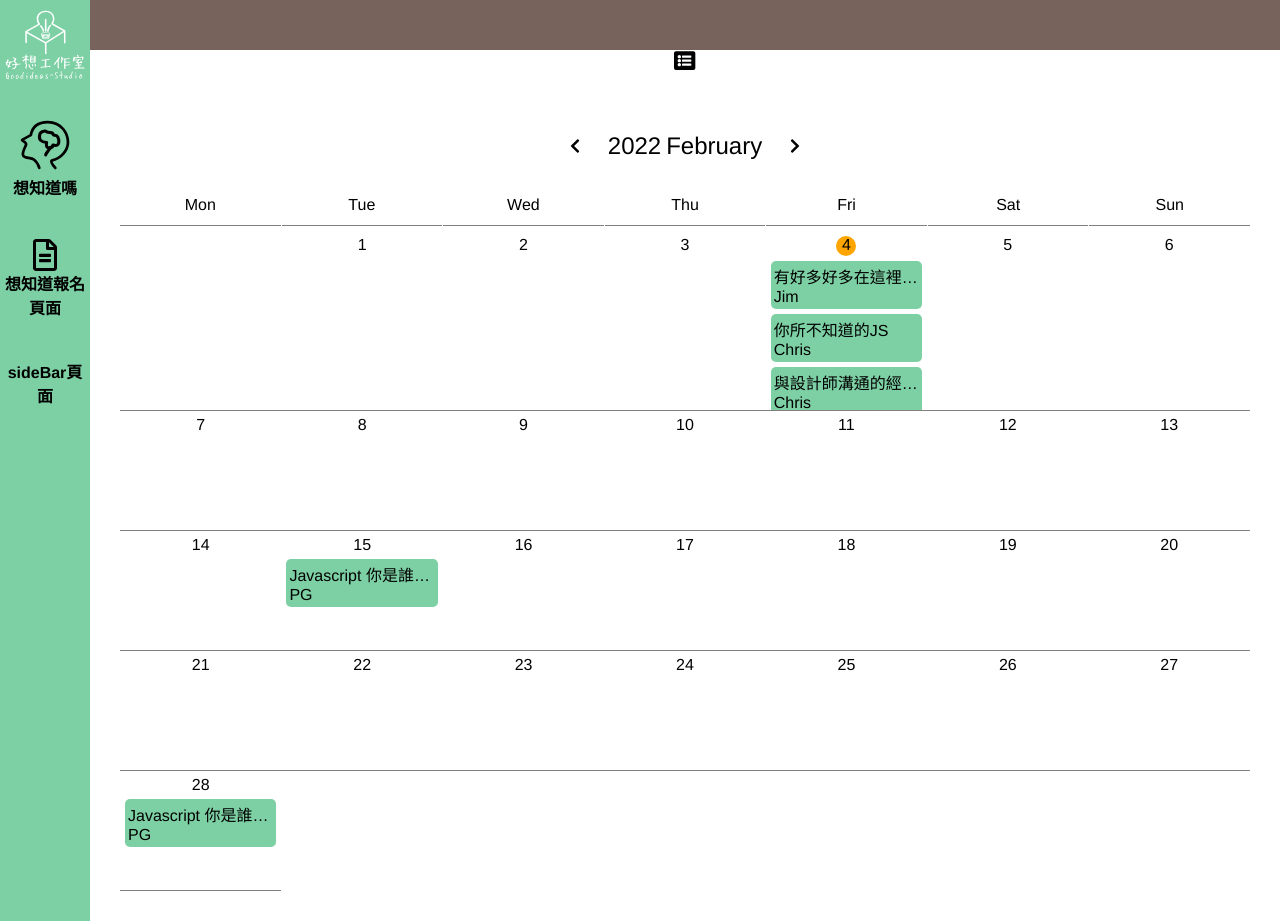
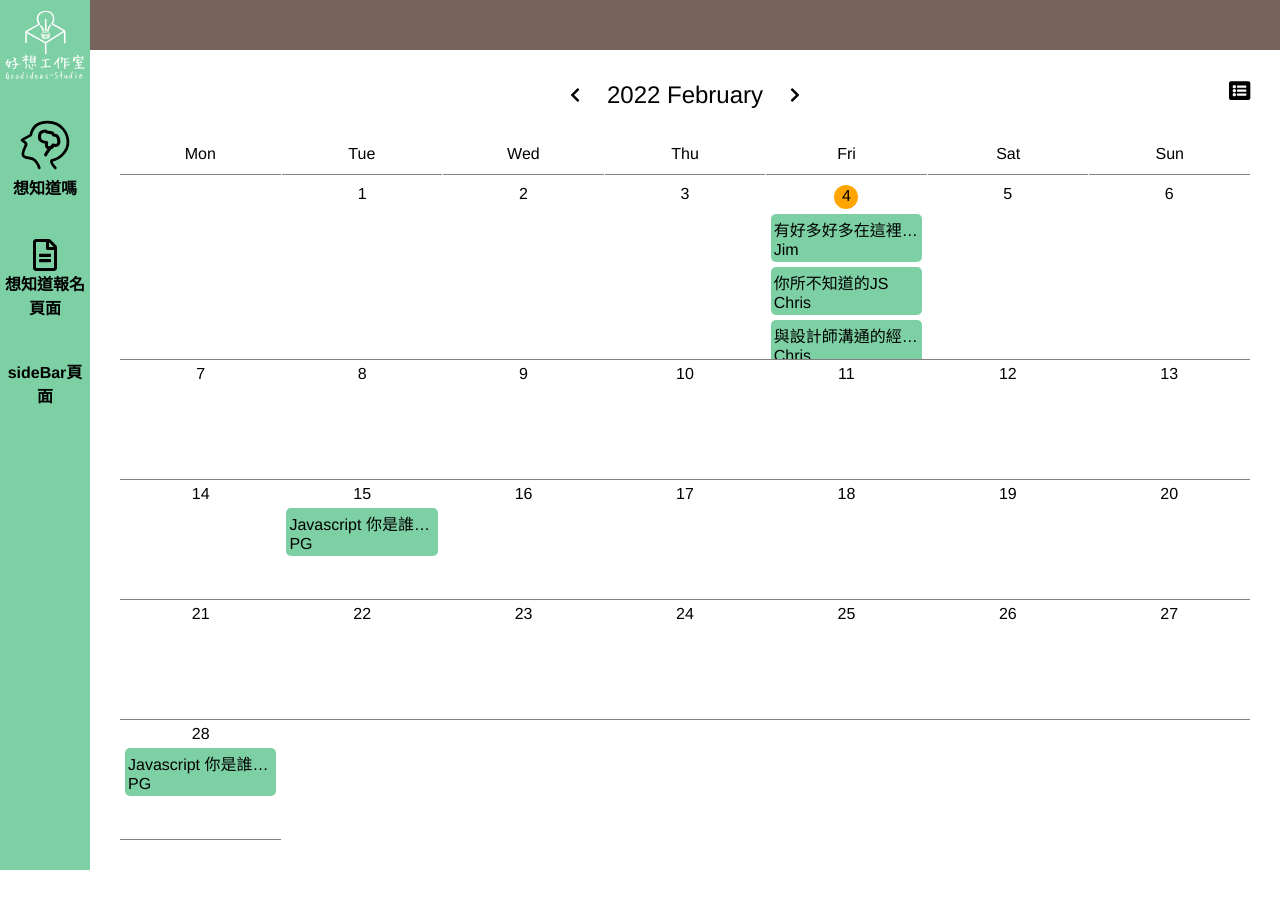
Before and after one commit to sherry-hooo/wannaKnow-platform, a Vue app: page /calendar in a window 1280 px wide. After the commit the page ends 870 px from the top, so only its background shows below. Built offline with nearby package versions, Linux system fonts and the light colour scheme.

Commit message:
Calendar: feat separate components

```diff
--- /dev/null
+++ b/src/components/calendar/CalendarSelector.vue
@@ -0,0 +1,66 @@
+<template>
+  <div class="calendar_header">
+    <div class="calendar_header_chevron" @click="previousMonth">
+      <font-awesome-icon icon="chevron-left"></font-awesome-icon>
+    </div>
+    <div class="calendar_header_title">
+      <p>{{ displayDate }}</p>
+    </div>
+    <div class="calendar_header_chevron" @click="nextMonth">
+      <font-awesome-icon icon="chevron-right"></font-awesome-icon>
+    </div>
+  </div>
+</template>
+
+<script>
+import dayjs from "dayjs";
+export default {
+  props: ["calendarDay"],
+  data() {
+    return {};
+  },
+  computed: {
+    displayDate() {
+      return dayjs(this.calendarDay).format("YYYY MMMM");
+    },
+  },
+  methods: {
+    previousMonth() {
+      this.$emit("previousMonth");
+    },
+    nextMonth() {
+      this.$emit("nextMonth");
+    },
+  },
+};
+</script>
+
+<style scoped lang="scss">
+.calendar_header {
+  display: flex;
+  justify-content: center;
+  align-items: center;
+  padding: 0px 0 30px;
+  &_title {
+    display: flex;
+    justify-content: center;
+    width: 170px;
+    margin: 0 10px;
+    > p {
+      @extend %title;
+      cursor: pointer;
+    }
+  }
+  &_chevron {
+    display: flex;
+    justify-content: center;
+    align-items: center;
+    width: 30px;
+    height: 30px;
+    &:hover {
+      background: rgba(211, 211, 211, 0.5);
+      border-radius: 50%;
+    }
+  }
+}
+</style>
--- /dev/null
+++ b/src/components/calendar/CalendarWeekDays.vue
@@ -0,0 +1,30 @@
+<template>
+  <ol class="calendar_weekDays">
+    <li v-for="(weekday, index) in weekdays" :key="index">
+      {{ weekday }}
+    </li>
+  </ol>
+</template>
+
+<script>
+export default {
+  data() {
+    return {
+      weekdays: ["Mon", "Tue", "Wed", "Thu", "Fri", "Sat", "Sun"],
+    };
+  },
+};
+</script>
+
+<style scoped lang="scss">
+.calendar_weekDays {
+  display: grid;
+  grid-template-columns: repeat(7, 1fr);
+  gap: 1px;
+  padding: 5px 0;
+  li {
+    height: 30px;
+    border-bottom: 1px solid gray;
+  }
+}
+</style>
--- a/src/views/WannaKnow/CalendarView.vue
+++ b/src/views/WannaKnow/CalendarView.vue
@@ -1,63 +1,51 @@
 <template>
   <!-- Sherry負責 -->
+  <div class="calendar">
     <router-link :to="{ name: 'ListView' }" class="calendar_icon">
       <font-awesome-icon icon="list-alt" size="lg"></font-awesome-icon>
     </router-link>
-  <div class="calendar">
-    <div class="calendar_header">
-      <div class="calendar_chevron" @click="previousMonth">
-        <font-awesome-icon icon="chevron-left"></font-awesome-icon>
-      </div>
-      <div class="calendar_header_title">
-        <p class="calendar_header_title_year">{{ year }}</p>
-        <p class="calendar_header_title_month">{{ monthInEng }}</p>
-      </div>
-      <div class="calendar_chevron" @click="nextMonth">
-        <font-awesome-icon icon="chevron-right"></font-awesome-icon>
-      </div>
-    </div>
-    <ol class="calendar_weekDays">
-      <li v-for="(weekday, index) in weekdays" :key="index">
-        {{ weekday }}
-      </li>
-    </ol>
+    <CalendarSelector
+      :calendarDay="calendarDay"
+      @previousMonth="previousMonth"
+      @nextMonth="nextMonth"
+    />
+    <CalendarWeekDays />
     <div class="calendar_body">
       <ul
         class="calendar_body_day"
         v-for="(day, index) in monthDays"
         :key="index"
         :class="[
-          { hightLightToday: calendarDay + '-' + day === today },
+          { today: calendarDay + '-' + day === today },
           { datesCols: day > 0 },
         ]"
       >
         <span>
           {{ day }}
         </span>
-        <template v-if="hasEvent(day)">
         <CalendarEvent
-            v-for="event in wannaKnowEvents(day)"
+          v-for="event in wannaKnowEventsObj[day]"
           :key="event.id"
           :wannaKnowEvent="event"
         ></CalendarEvent>
-        </template>
       </ul>
     </div>
   </div>
 </template>
 
 <script>
-import CalendarEvent from "@/components/CalendarEvent";
+import CalendarWeekDays from "@/components/calendar/CalendarWeekDays";
+import CalendarSelector from "@/components/calendar/CalendarSelector";
+import CalendarEvent from "@/components/calendar/CalendarEvent";
 import dayjs from "dayjs";
 import weekday from "dayjs/plugin/weekday";
 dayjs.extend(weekday);
 
 export default {
   name: "CalendarView",
-  components: { CalendarEvent },
+  components: { CalendarSelector, CalendarWeekDays, CalendarEvent },
   data() {
     return {
-      weekdays: ["Mon", "Tue", "Wed", "Thu", "Fri", "Sat", "Sun"],
       calendarDay: dayjs().format("YYYY-MM"),
       today: dayjs().format("YYYY-MM-D"),
       testWannaKnowList: [
@@ -92,12 +80,6 @@ export default {
     };
   },
   computed: {
-    monthInEng() {
-      return dayjs(this.calendarDay).format("MMMM");
-    },
-    year() {
-      return dayjs(this.calendarDay).year();
-    },
     monthDays() {
       const firstWeekDayOfMonth = dayjs(this.calendarDay).weekday();
       const emptyBeginCols =
@@ -114,6 +96,17 @@ export default {
       return this.testWannaKnowList.map(
         (event) => +dayjs(event.date).format("D")
       );
+    },
+    wannaKnowEventsObj() {
+      return this.testWannaKnowList.reduce((acc, dateObj) => {
+        let key = dayjs(dateObj.date).format("D");
+        console.log(key);
+        if (!acc[key]) {
+          acc[key] = [];
+        }
+        acc[key].push(dateObj);
+        return acc;
+      }, {});
     },
   },
   methods: {
@@ -142,50 +135,11 @@ export default {
 <style scoped lang="scss">
 .calendar {
   padding: 30px;
-}
-
-.calendar_header {
-  display: flex;
-  justify-content: center;
-  align-items: center;
-  padding: 30px 0;
-  > * {
-    cursor: pointer;
-  }
-  &_title {
-    display: flex;
-    justify-content: center;
-    width: 170px;
-    margin: 0 10px;
-    &_year {
-      @extend %title;
-    }
-    &_month {
-      @extend %title;
-      margin-left: 5px;
-    }
-  }
-  .calendar_chevron {
-    display: flex;
-    justify-content: center;
-    align-items: center;
-    width: 30px;
-    height: 30px;
-    &:hover {
-      background: rgba(211, 211, 211, 0.5);
-      border-radius: 50%;
-    }
-  }
-}
-
-.calendar_weekDays {
-  display: grid;
-  grid-template-columns: repeat(7, 1fr);
-  gap: 1px;
-  padding: 5px 0;
-  li {
-    height: 30px;
-    border-bottom: 1px solid gray;
+  position: relative;
+  &_icon {
+    position: absolute;
+    top: 30px;
+    right: 30px;
   }
 }
 
@@ -214,12 +168,13 @@ export default {
   }
 }
 
-.hightLightToday {
+.today {
   > span {
     background: orange;
     border-radius: 50%;
     width: 20px;
     height: 20px;
+    padding: 2px;
   }
 }
 </style>
```
Also changed, not shown: src/components/calendar/CalendarEvent.vue (renamed from src/components/CalendarEvent.vue). Lines whose indentation alone changed are shown as unchanged.
